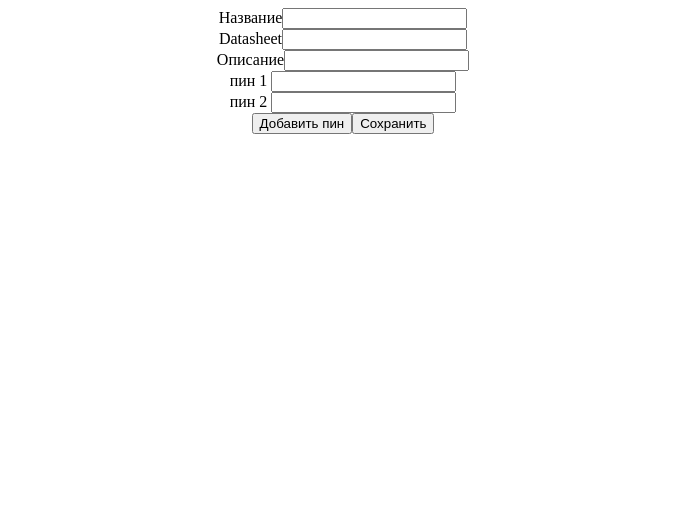
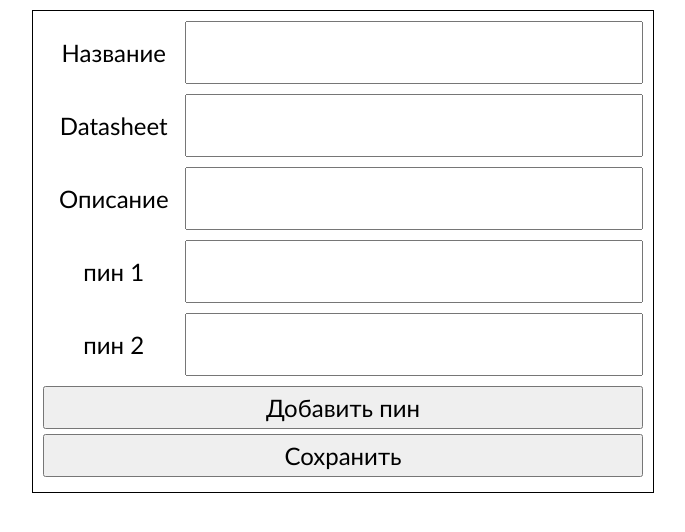
Before and after one commit to KulDim/PinSelector, a React (Create React App) app in the folder frontend/: page / in a window 1280 px wide. Shown: the top 532 px of the page, without its empty margins (297-982 px from the left). Built offline with nearby package versions, Linux system fonts and the light colour scheme.

Commit message:
style add

```diff
--- a/frontend/src/App.css
+++ b/frontend/src/App.css
@@ -1,38 +1,5 @@
-.App {
-  text-align: center;
+*{
+  font-family: 'Gill Sans', 'Gill Sans MT', Calibri, 'Trebuchet MS', sans-serif;
+  padding: 0;
+  margin: 0;
 }
-
-.App-logo {
-  height: 40vmin;
-  pointer-events: none;
-}
-
-@media (prefers-reduced-motion: no-preference) {
-  .App-logo {
-    animation: App-logo-spin infinite 20s linear;
-  }
-}
-
-.App-header {
-  background-color: #282c34;
-  min-height: 100vh;
-  display: flex;
-  flex-direction: column;
-  align-items: center;
-  justify-content: center;
-  font-size: calc(10px + 2vmin);
-  color: white;
-}
-
-.App-link {
-  color: #61dafb;
-}
-
-@keyframes App-logo-spin {
-  from {
-    transform: rotate(0deg);
-  }
-  to {
-    transform: rotate(360deg);
-  }
-}
--- a/frontend/src/components/AddMicrocontroller/AddMicrocontroller.css
+++ b/frontend/src/components/AddMicrocontroller/AddMicrocontroller.css
@@ -1,3 +1,34 @@
 .form{
-    /* display: flex; */
+    display: flex;
+    flex-direction: column;
+    text-align: center;
+    width: 600px;
+    margin: 10px auto;
+    padding: 10px;
+    border: 1px solid #000;
+    font-size: 24px;
 }
+
+.form button{
+    padding: 5px;
+    margin-bottom: 5px;
+    font-size: 24px;
+    cursor: pointer;
+}
+
+.form-item{
+    display: flex;
+    justify-content: space-between;
+    align-items: center;
+    padding-bottom: 10px;
+}
+
+.form-item span{
+    width: 200px;
+}
+
+.form-item input{
+    width: 100%;
+    padding: 15px;
+    font-size: 24px;
+}
--- a/frontend/src/components/AddMicrocontroller/AddMicrocontroller.js
+++ b/frontend/src/components/AddMicrocontroller/AddMicrocontroller.js
@@ -47,9 +47,9 @@ function AddMicrocontroller() {
     }
 
     return (
-        <div>
         <div className="form">
-                <div>
+
+                <div className="form-item">
                     <span>Название</span>
                     <input
                         value={title}
@@ -57,7 +57,7 @@ function AddMicrocontroller() {
                     ></input>
                 </div>
 
-                <div>
+                <div className="form-item">
                     <span>Datasheet</span>
                     <input
                         value={datasheet}
@@ -65,7 +65,7 @@ function AddMicrocontroller() {
                     ></input>
                 </div>
 
-                <div>
+                <div className="form-item">
                     <span>Описание</span>
                     <input
                         value={description}
@@ -74,7 +74,7 @@ function AddMicrocontroller() {
                 </div>
 
                     {pins.map(pin => (
-                    <div key={pin.id}>
+                        <div key={pin.id} className="form-item">
                             <span> пин {pin.id} </span>
                             <input
                                 onChange={inputChange}
@@ -86,7 +86,7 @@ function AddMicrocontroller() {
 
                 <button onClick={addButton}>Добавить пин</button>
                 <button onClick={sendButton}>Сохранить</button>
-            </div>
+
         </div>
     );
 }
```
Lines whose indentation alone changed are shown as unchanged.
